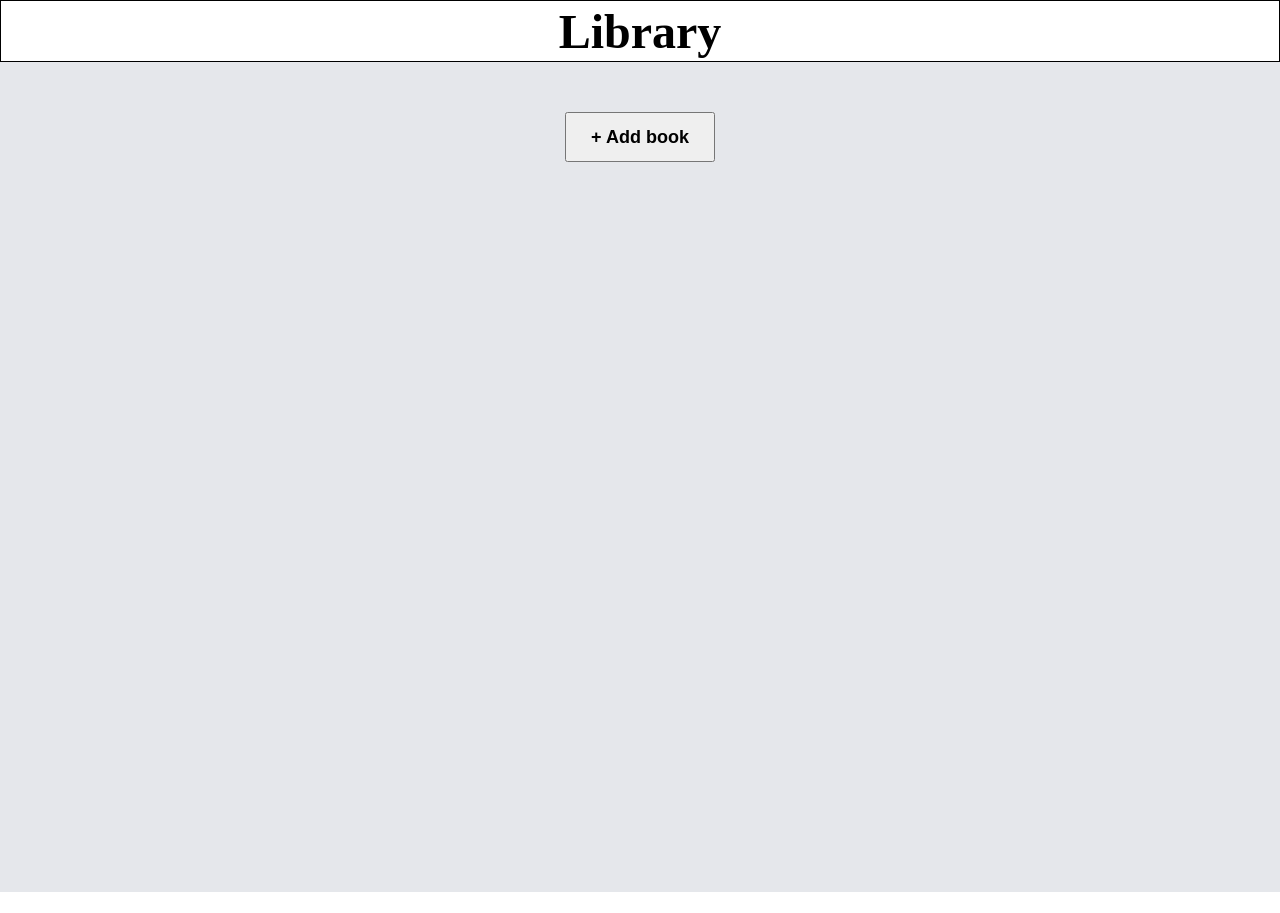
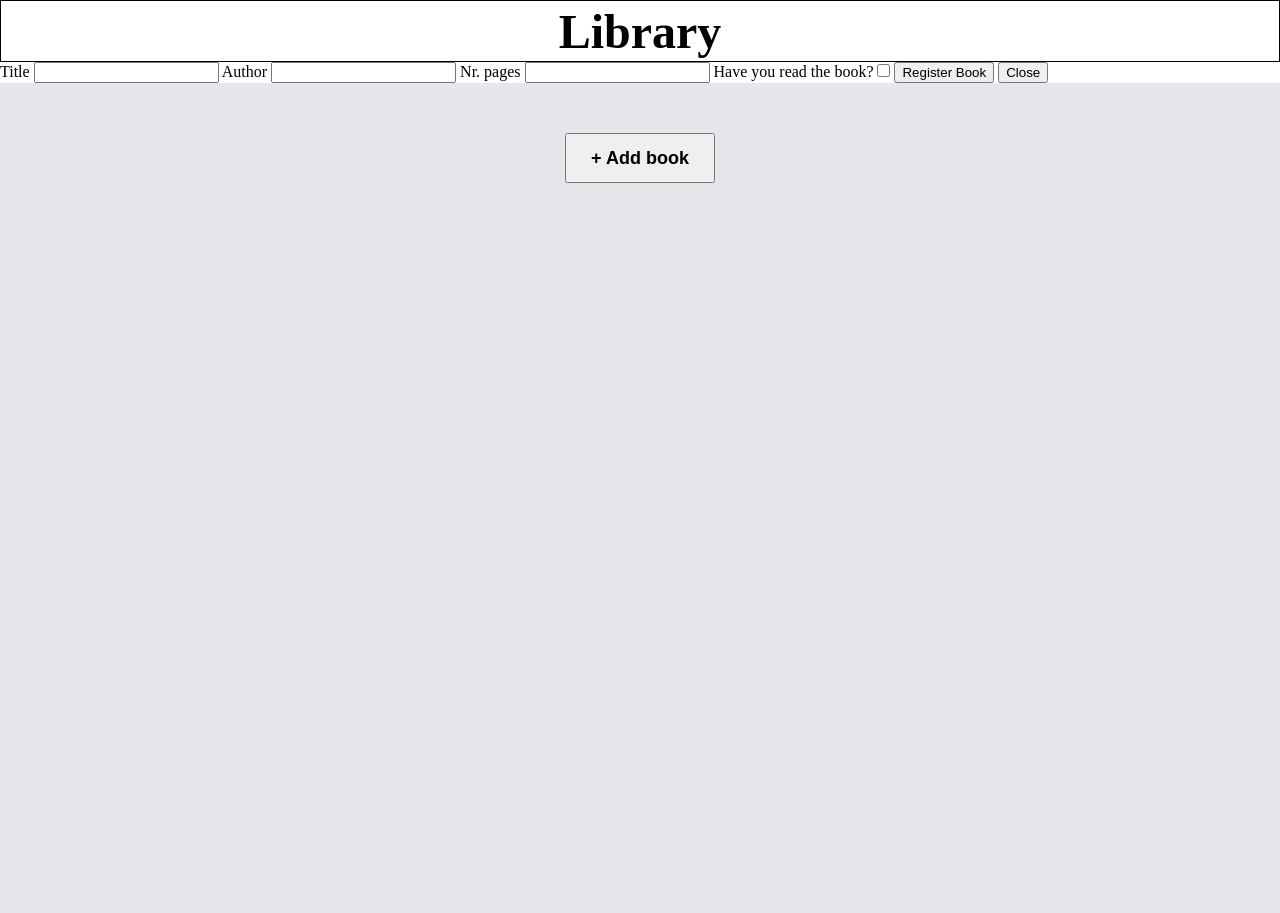
Before and after one commit to AdGiampic/Library, a plain HTML site: page index.html in a window 1280 px wide. Before the commit the page ends 892 px from the top, so only its background shows below. Drawn offline with Linux system fonts and the light colour scheme.

Commit message:
Added button that hides the form to register a book

```diff
--- a/index.html
+++ b/index.html
@@ -6,14 +6,26 @@
     <meta name="viewport" content="width=device-width, initial-scale=1.0">
     <title>Library</title>
     <link rel = "stylesheet" href="style.css">
-    <script src="script.js"></script>
+    <script src="script.js" defer></script>
 </head>
 <body>
     <div id = "title">
         <h1>Library</h1>
     </div>
+    <div id="form">
+        <label for="book-title">Title</label>
+        <input type="text" name="book-title" id="book-title" required>
+        <label for="author">Author</label>
+        <input type="text" name="author" id="author" required>
+        <label for="pages">Nr. pages</label>
+        <input type="number" name="pages" id="pages" required min = 1>
+        <label for="read">Have you read the book?</label>
+        <input type="checkbox" id="read" name="read">
+        <button type ="submit" id = "btn-sub" onclick= addBookToLibrary()>Register Book</button>
+        <button onclick= hideForm()>Close</button>
+    </div>
     <div id = "btn-container">
-        <button id = "create-btn" onclick=createCard()>+ Add book</button>
+        <button id = "create-btn" onclick=showForm()>+ Add book</button>
     </div>
     <div id = "cards-container">
     </div>
```
